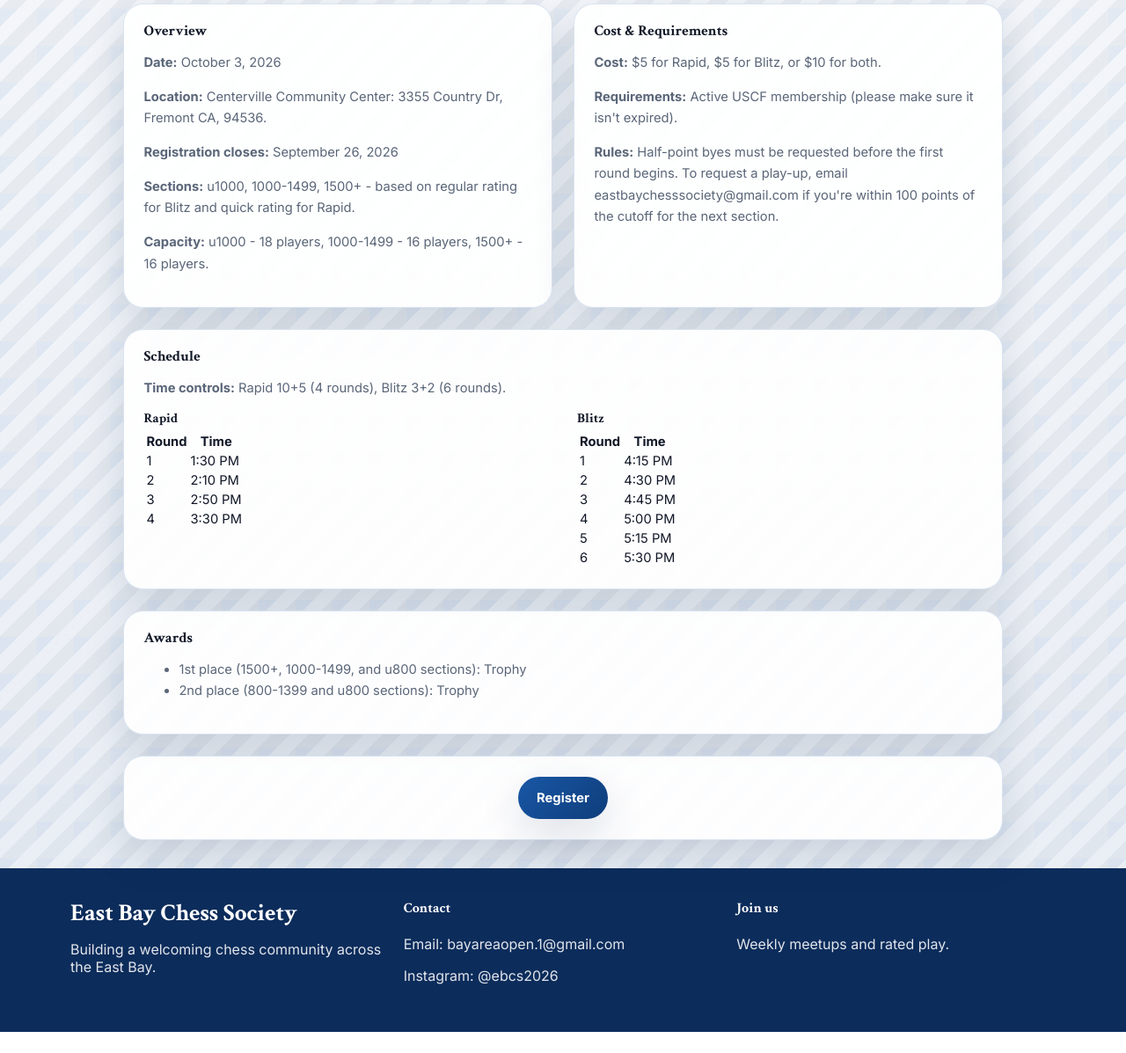
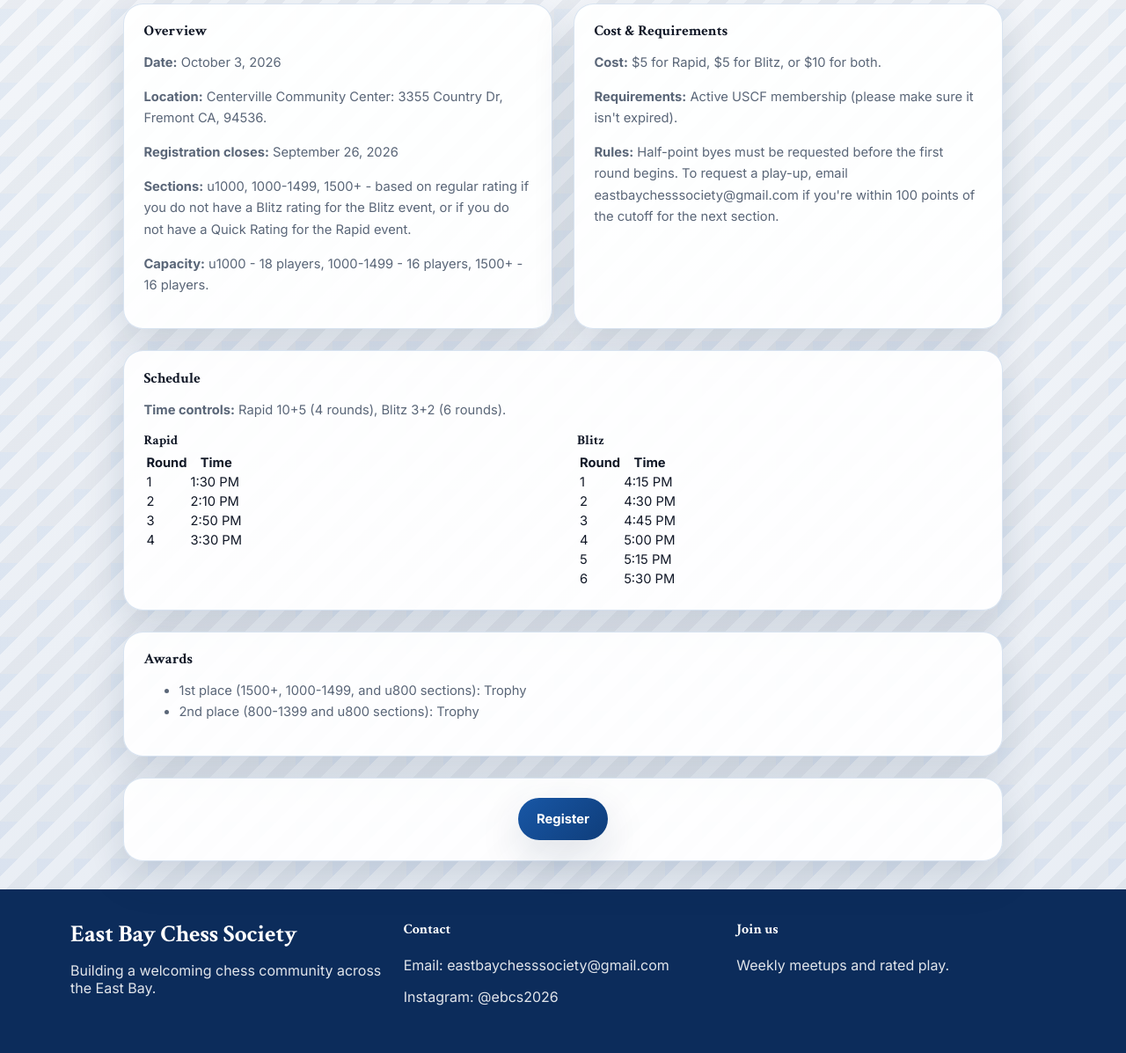
Before and after one commit to gargishan25/ebcs_website, a Flask app: a page that uses app/templates/base.html in a window 1280 px wide. Shown: the part 326-1523 px from the top of the page at 88% size. Before the commit the page ends 1499 px from the top, so only its background shows below. Run offline with Flask 3, Linux system fonts and the light colour scheme.

Commit message:
updates2

```diff
--- a/app/templates/base.html
+++ b/app/templates/base.html
@@ -38,7 +38,7 @@
       </div>
       <div>
         <h4>Contact</h4>
-        <p>Email: bayareaopen.1@gmail.com</p>
+        <p>Email: eastbaychesssociety@gmail.com</p>
         <p>Instagram: @ebcs2026</p>
       </div>
       <div>
--- a/app/templates/event_details.html
+++ b/app/templates/event_details.html
@@ -58,7 +58,7 @@
     <p><strong>Date:</strong> October 3, 2026</p>
     <p><strong>Location:</strong> Centerville Community Center: 3355 Country Dr, Fremont CA, 94536.</p>
     <p><strong>Registration closes:</strong> September 26, 2026</p>
-    <p><strong>Sections:</strong> u1000, 1000-1499, 1500+ - based on regular rating for Blitz and quick rating for Rapid.</p>
+    <p><strong>Sections:</strong> u1000, 1000-1499, 1500+ - based on regular rating if you do not have a Blitz rating for the Blitz event, or if you do not have a Quick Rating for the Rapid event.</p>
     <p><strong>Capacity:</strong> u1000 - 18 players, 1000-1499 - 16 players, 1500+ - 16 players.</p>
   </article>
 
--- a/app/templates/home.html
+++ b/app/templates/home.html
@@ -19,7 +19,7 @@
     </div>
     <div class="hero-card">
       <div class="card-label">Upcoming Event</div>
-      <h2>2026 East Bay Open Rapid & Blitz</h2>
+      <h2>2026 East Bay Rapid & Blitz</h2>
       <p>Registration is open for this event!</p>
       <ul>
         <li>Sections: u800, 800-1399, 1400-1799, 1800+</li>
--- a/app/templates/tournaments.html
+++ b/app/templates/tournaments.html
@@ -13,7 +13,7 @@
 <section class="container schedule-grid">
   <article class="event panel">
     <div class="event-meta">Featured Event</div>
-    <h2>2026 East Bay Open Rapid & Blitz</h2>
+    <h2>2026 East Bay Rapid & Blitz</h2>
     <p><strong>Date:</strong> October 3, 2026</p>
     <p><strong>Location:</strong> Centerville Community Center: 3355 Country Dr, Fremont CA, 94536.</p>
     <p><strong>Format:</strong> Multiple sections, timed rounds, and organized pairings</p>
```
